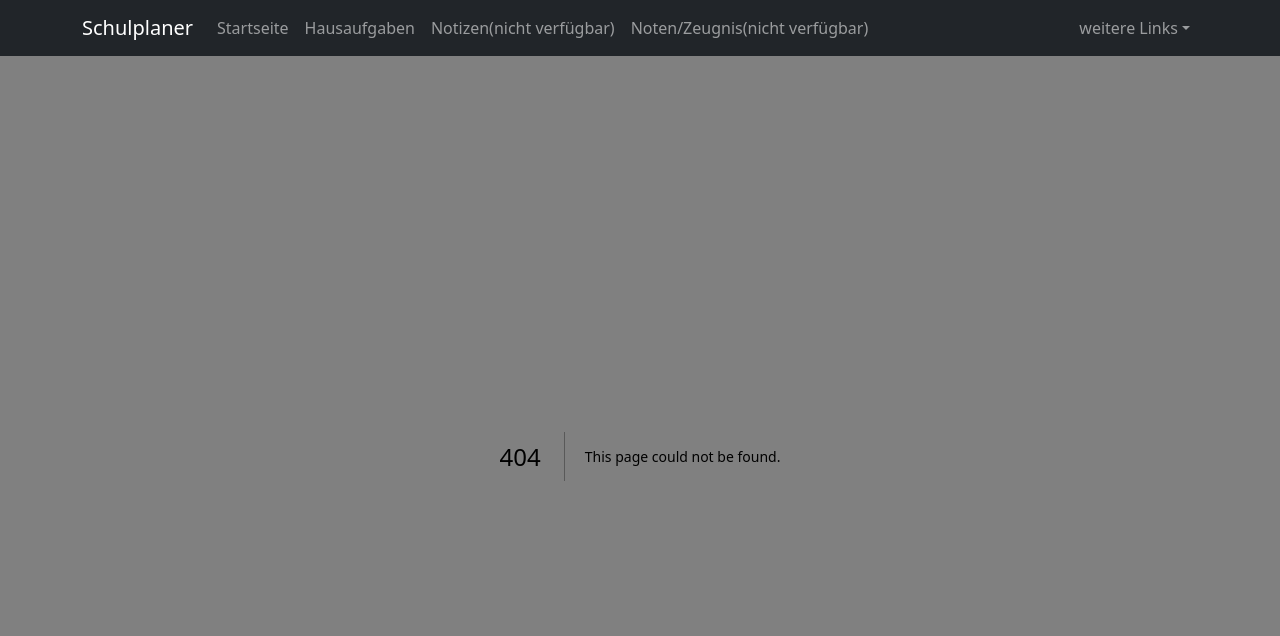
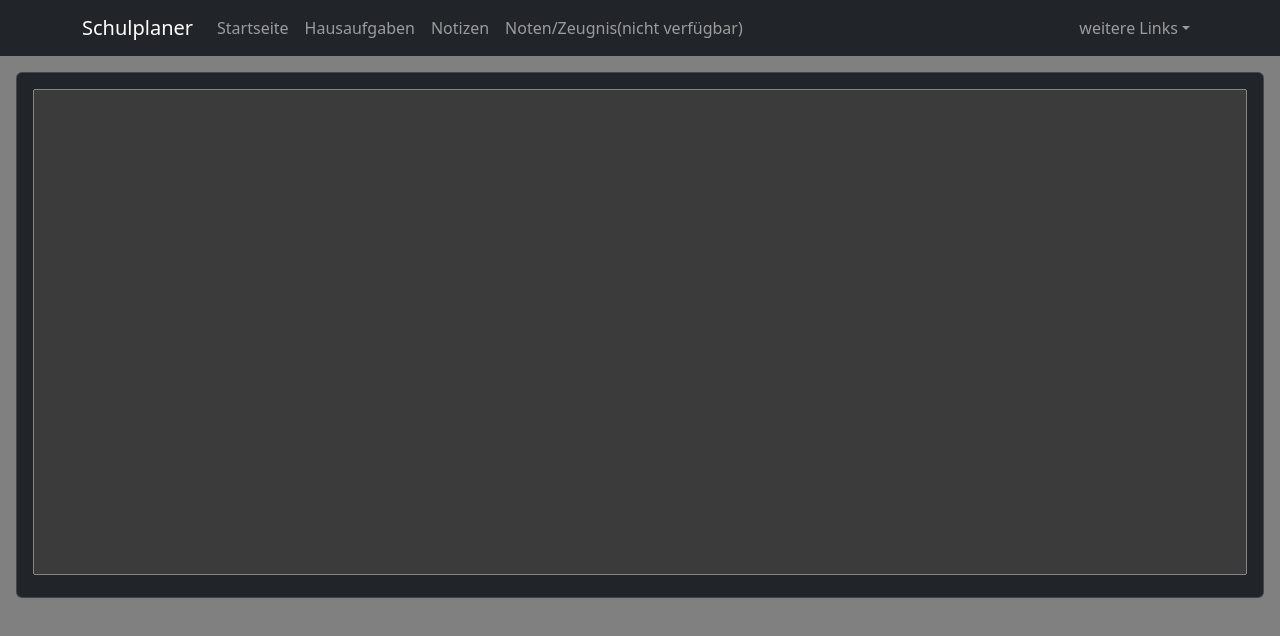
Before and after one commit to Fusraumspinne/schulplaner, a Next.js app: page /notitzen in a window 1280 px wide. Before the commit this address had no page. Shown: the top 636 px of the page. Built offline with nearby package versions, Linux system fonts and the light colour scheme.

Commit message:
notizen geaddet plus functions nammen verbessert

```diff
--- a/komponenten/Info.jsx
+++ b/komponenten/Info.jsx
@@ -1,7 +1,7 @@
 import { Card, Button, Accordion } from 'react-bootstrap';
 import { useState, useEffect } from 'react';
 
-export default function Mitteilungen() {
+export default function Info() {
     return (
         <Card bg='dark' data-bs-theme="dark" className='mx-1 mt-3'>
             <Card.Title className='d-flex justify-content-center mt-2 fs-2'>
--- a/komponenten/Navigation.jsx
+++ b/komponenten/Navigation.jsx
@@ -16,7 +16,7 @@ export default function Navigation() {
                     <Nav className="me-auto">
                         <Nav.Link href="/">Startseite</Nav.Link>
                         <Nav.Link href="/hausaufgaben/">Hausaufgaben</Nav.Link>
-                        <Nav.Link href="/">Notizen(nicht verfügbar)</Nav.Link>
+                        <Nav.Link href="/notitzen/">Notizen</Nav.Link>
                         <Nav.Link href="/">Noten/Zeugnis(nicht verfügbar)</Nav.Link>
                     </Nav>
                     <Nav>
--- a/komponenten/Wetter.jsx
+++ b/komponenten/Wetter.jsx
@@ -2,7 +2,7 @@ import { Card, Button } from 'react-bootstrap';
 import { useState, useEffect } from 'react';
 import axios from "axios";
 
-export default function Mitteilungen() {
+export default function Wetter() {
     const [stadt, setStadt] = useState("");
     const [wetter, setWetter] = useState({});
     const [loading, setLoading] = useState(true);
--- /dev/null
+++ b/pages/notitzen/index.jsx
@@ -0,0 +1,15 @@
+import { Button, Card, Table, InputGroup, CloseButton, Form, DropdownButton, Dropdown } from 'react-bootstrap';
+import { useState, useEffect } from 'react';
+
+export default function Notizen() {
+    return (
+        <div className='container-fluid'>
+            <Card bg='dark' data-bs-theme="dark" className='mx-1 mt-3'>
+            <Card.Body>
+                <textarea className='textarea_notizen' rows="20"></textarea>
+            </Card.Body>
+        </Card>
+        </div>
+
+    );
+}
--- a/styles/index.css
+++ b/styles/index.css
@@ -20,3 +20,9 @@
 .wetter_button{
     display: none;
 }
+
+.textarea_notizen{
+    width: 100%;
+    resize: none;
+    overflow-y: auto;
+}
```
